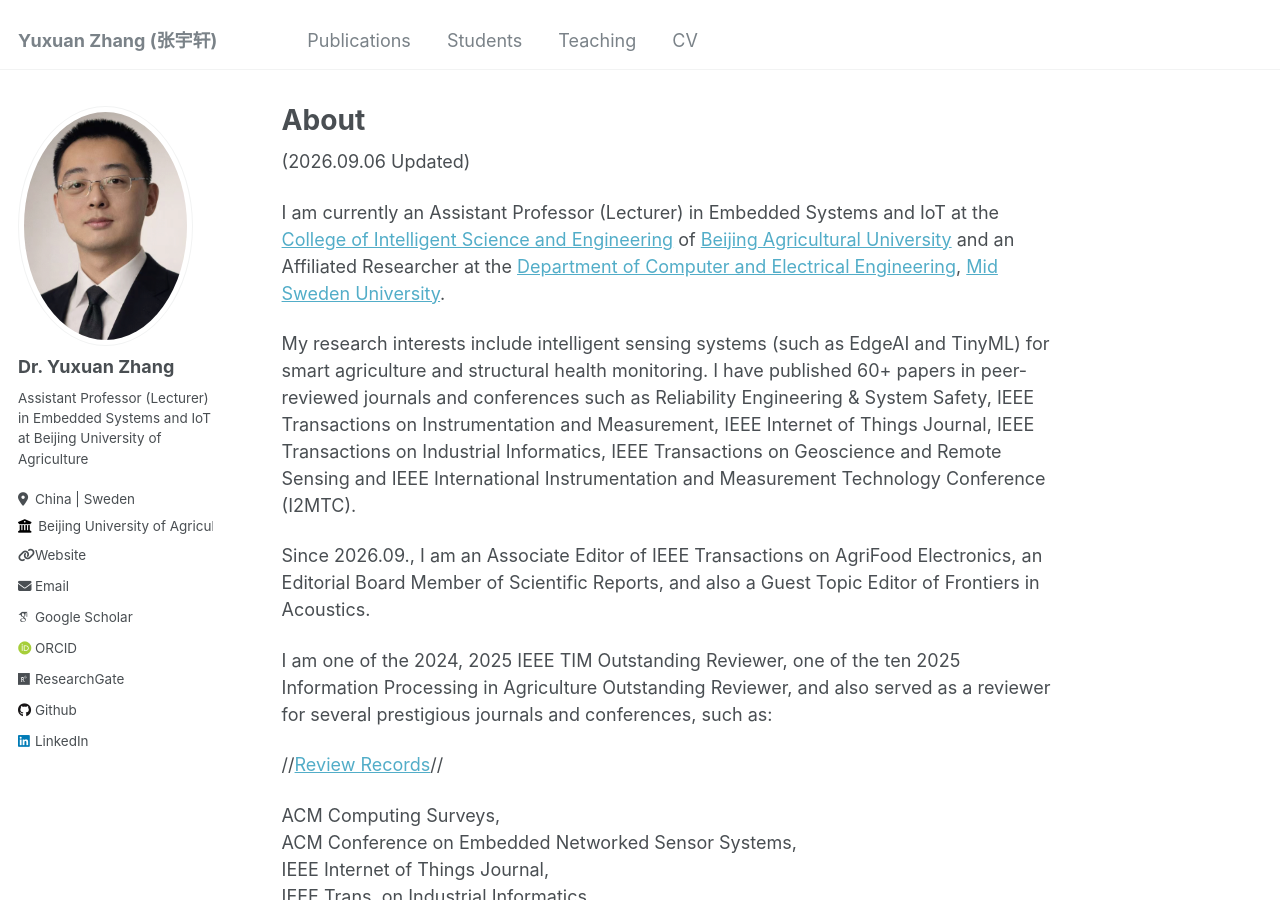
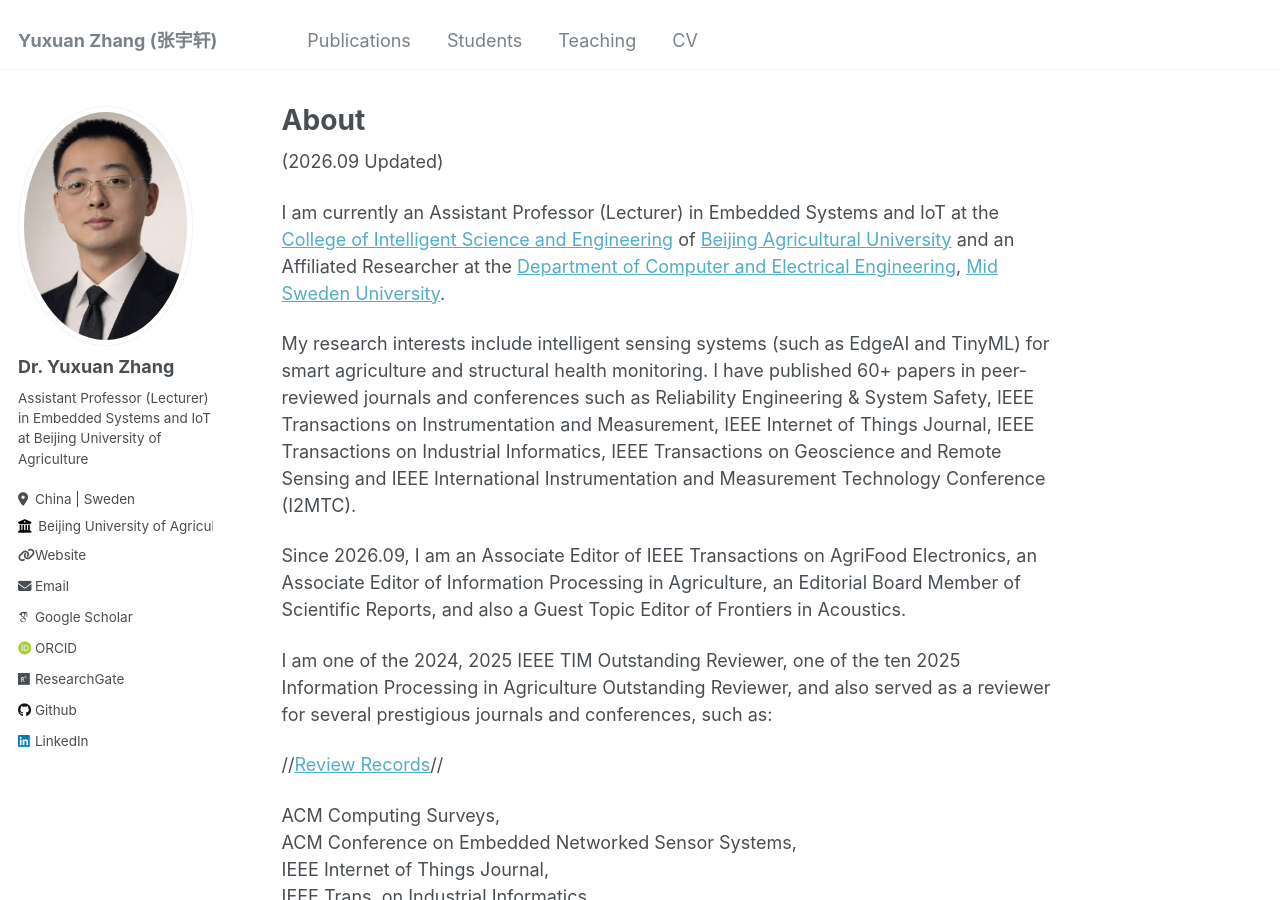
Before and after one commit to YuxuanZhang-96/YuxuanZhang-96.github.io, a Jekyll site: the page built from _pages/about.md, in a window 1280 px wide and 900 px high. Built offline with Jekyll 4.4.1, drawn with Linux system fonts in a browser that asks for light colours; some web fonts are replaced.

Commit message:
Update about.md

```diff
--- a/_pages/about.md
+++ b/_pages/about.md
@@ -6,13 +6,13 @@ redirect_from:
   - /about/
   - /about.html
 ---
-(2026.09.06 Updated)
+(2026.09 Updated)
 
 I am currently an Assistant Professor (Lecturer) in Embedded Systems and IoT at the [College of Intelligent Science and Engineering](https://en.bua.edu.cn/Colleges___Faculties/College_of_Intelligent_Science_and_Engineering.htm) of [Beijing Agricultural University](https://en.bua.edu.cn/) and an Affiliated Researcher at the [Department of Computer and Electrical Engineering](https://www.miun.se/en/meet-mid-sweden-university/Organisation/departments/det/), [Mid Sweden University](https://www.miun.se/en/).
 
 My research interests include intelligent sensing systems (such as EdgeAI and TinyML) for smart agriculture and structural health monitoring. I have published 60+ papers in peer-reviewed journals and conferences such as Reliability Engineering & System Safety, IEEE Transactions on Instrumentation and Measurement, IEEE Internet of Things Journal, IEEE Transactions on Industrial Informatics, IEEE Transactions on Geoscience and Remote Sensing and IEEE International Instrumentation and Measurement Technology Conference (I2MTC).
 
-Since 2026.09., I am an Associate Editor of IEEE Transactions on AgriFood Electronics, an Editorial Board Member of Scientific Reports, and also a Guest Topic Editor of Frontiers in Acoustics.
+Since 2026.09, I am an Associate Editor of IEEE Transactions on AgriFood Electronics, an Associate Editor of Information Processing in Agriculture, an Editorial Board Member of Scientific Reports, and also a Guest Topic Editor of Frontiers in Acoustics.
 
 I am one of the 2024, 2025 IEEE TIM Outstanding Reviewer, one of the ten 2025 Information Processing in Agriculture Outstanding Reviewer, and also served as a reviewer for several prestigious journals and conferences, such as:
 
```
